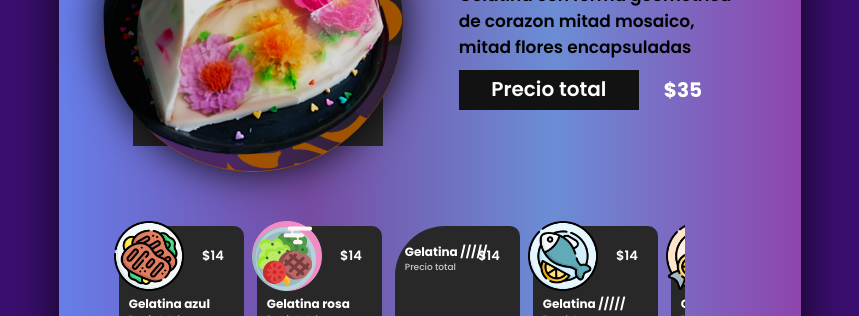
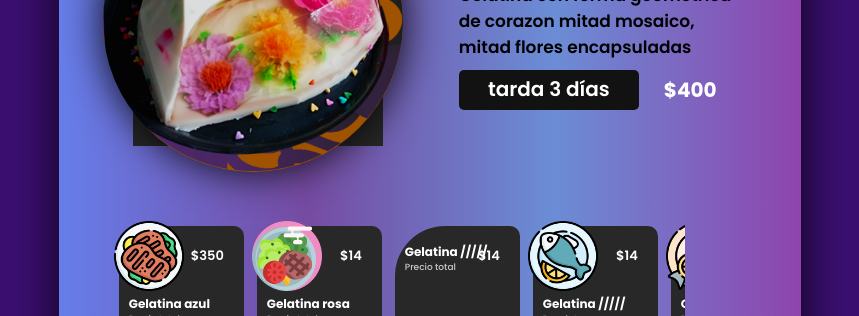
Before and after one commit to Deliaaan/Gelatinarte, a plain HTML site: page index.html in a window 1280 px wide. Shown: the part 304-620 px from the top of the page, without its empty margins (210-1069 px from the left). Drawn offline with nearby package versions, Linux system fonts and the light colour scheme.

```diff
--- a/index.html
+++ b/index.html
@@ -34,8 +34,8 @@
 					<p>Gelatina con forma geometrica de corazon mitad mosaico, mitad flores encapsuladas</p>
 					<div class="price_order">
 						<div class="price">
-							<p>Precio total</p>
-							<h2 id="price_cont">$35</h2>
+							<p>tarda 3 días </p>
+							<h2 id="price_cont">$400</h2>
 						</div>
 					</div>
 				</div>
@@ -43,7 +43,7 @@
 					<div class="card">
 						<img src="img/food2.png" alt="" class="dis">
 						<img src="" alt="" class="steam">
-						<h4>$14</h4>
+						<h4>$350</h4>
 						<h5>Gelatina azul</h5>
 						<p>Precio total</p>
 					</div>
--- a/styles.css
+++ b/styles.css
@@ -191,7 +191,7 @@ header section .content .price_order {
 
 header section .content .price_order h2 {
     font-size: 20px;
-    color: #fff;
+    color: #ffffff;
     margin-left: 20px;
     padding: 5px;
 }
@@ -200,6 +200,7 @@ header section .content .price_order p {
     font-size: 20px;
     width: 180px;
     padding: 4px 20px;
+    border-radius: 5px;
     background: #121213;
     color: #fff;
     text-align: center;
```
Also changed, not shown: fondos/fondoComida (1).png (added), fondos/fondoComida (10).png (added), fondos/fondoComida (11).png (added), fondos/fondoComida (2).png (added), fondos/fondoComida (4).png (added), fondos/fondoComida (5).png (added), fondos/fondoComida (6).png (added), 5 other files.
